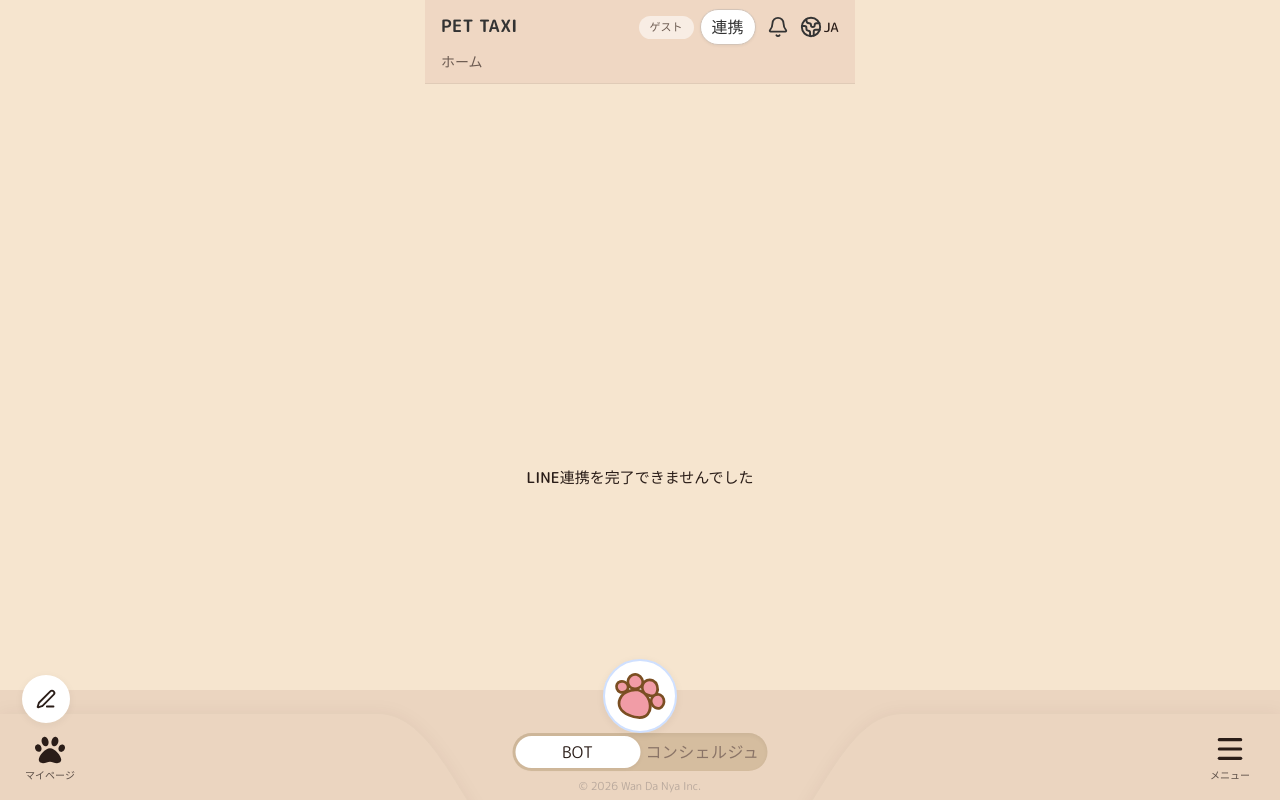
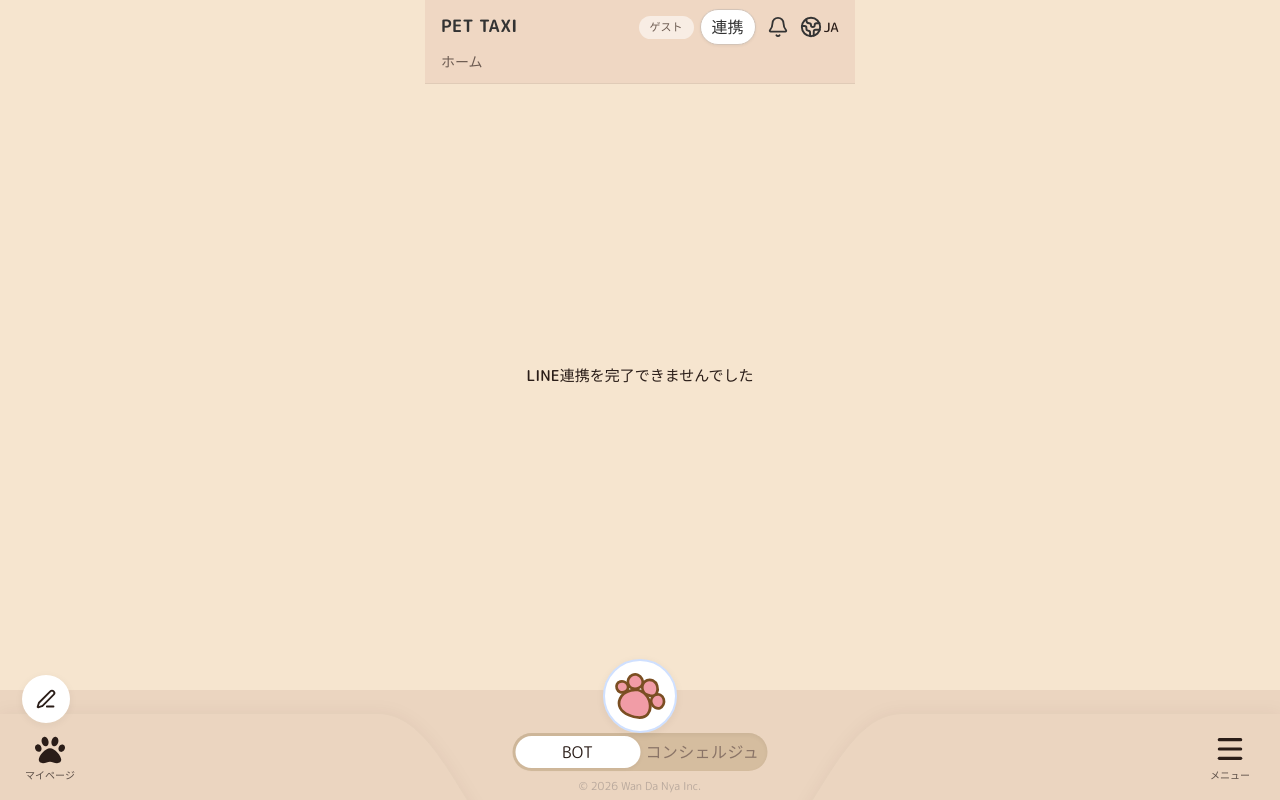
Before and after one commit to 212-852/amp-v0, a Next.js app: page /liff in a window 1280 px wide. Built offline with nearby package versions, Linux system fonts and the light colour scheme; no server answers.

Commit message:
Update: 2026-05-03 19:15:38

```diff
--- a/app/globals.css
+++ b/app/globals.css
@@ -22,7 +22,7 @@ html {
 body {
   min-height: 100dvh;
   overflow-x: hidden;
-  background: #ffffff;
+  background: #f6e5cf;
   color: #333333;
   font-family:
     var(--font-rounded),
--- a/app/layout.tsx
+++ b/app/layout.tsx
@@ -23,13 +23,13 @@ export default function RootLayout({
   return (
     <html lang="ja">
       <body className={rounded.variable}>
-        <div className="min-h-dvh overflow-hidden bg-[#f6e5cf]">
-          <div className="relative mx-auto h-dvh w-full max-w-[430px] overflow-hidden bg-[#f6e5cf]">
+        <div className="min-h-[100dvh] overflow-hidden bg-[#f6e5cf]">
+          <div className="relative mx-auto h-[100dvh] w-full max-w-[430px] overflow-hidden bg-[#f6e5cf]">
             <div className="fixed inset-x-0 top-0 z-50 mx-auto w-full max-w-[430px]">
               <UserHeader />
             </div>
 
-            <main className="h-dvh overflow-y-auto px-0 pt-[calc(env(safe-area-inset-top)+78px)] pb-[calc(env(safe-area-inset-bottom)+126px)]">
+            <main className="h-full overflow-y-auto px-0 pt-[calc(env(safe-area-inset-top)+78px)] pb-[126px]">
               {children}
             </main>
 
--- a/app/liff/page.tsx
+++ b/app/liff/page.tsx
@@ -122,12 +122,12 @@ export default function LiffPage() {
   }
 
   return (
-    <main className="flex min-h-dvh items-center justify-center bg-[#f6e5cf] px-6 text-center text-[#2a1d18]">
+    <div className="flex min-h-full items-center justify-center bg-[#f6e5cf] px-6 text-center text-[#2a1d18]">
       <p className="text-[15px] font-medium leading-[1.7]">
         {status === 'loading'
           ? 'LINEで確認しています'
           : 'LINE連携を完了できませんでした'}
       </p>
-    </main>
+    </div>
   )
 }
--- a/components/layout/user/footer.tsx
+++ b/components/layout/user/footer.tsx
@@ -85,7 +85,7 @@ export default function UserFooter() {
 
   return (
     <footer className="fixed bottom-0 left-0 right-0 z-50 bg-[#EBD5C0]">
-      <div className="relative bg-transparent pb-[calc(env(safe-area-inset-bottom)+4px)] pt-6">
+      <div className="relative bg-[#EBD5C0] pb-[calc(env(safe-area-inset-bottom)+4px)] pt-6">
 
         {/* top curve */}
         <div className="absolute bottom-0 left-0 z-0 h-[86px] w-full drop-shadow-[0_-1px_8px_rgba(42,29,24,0.05)]">
```
